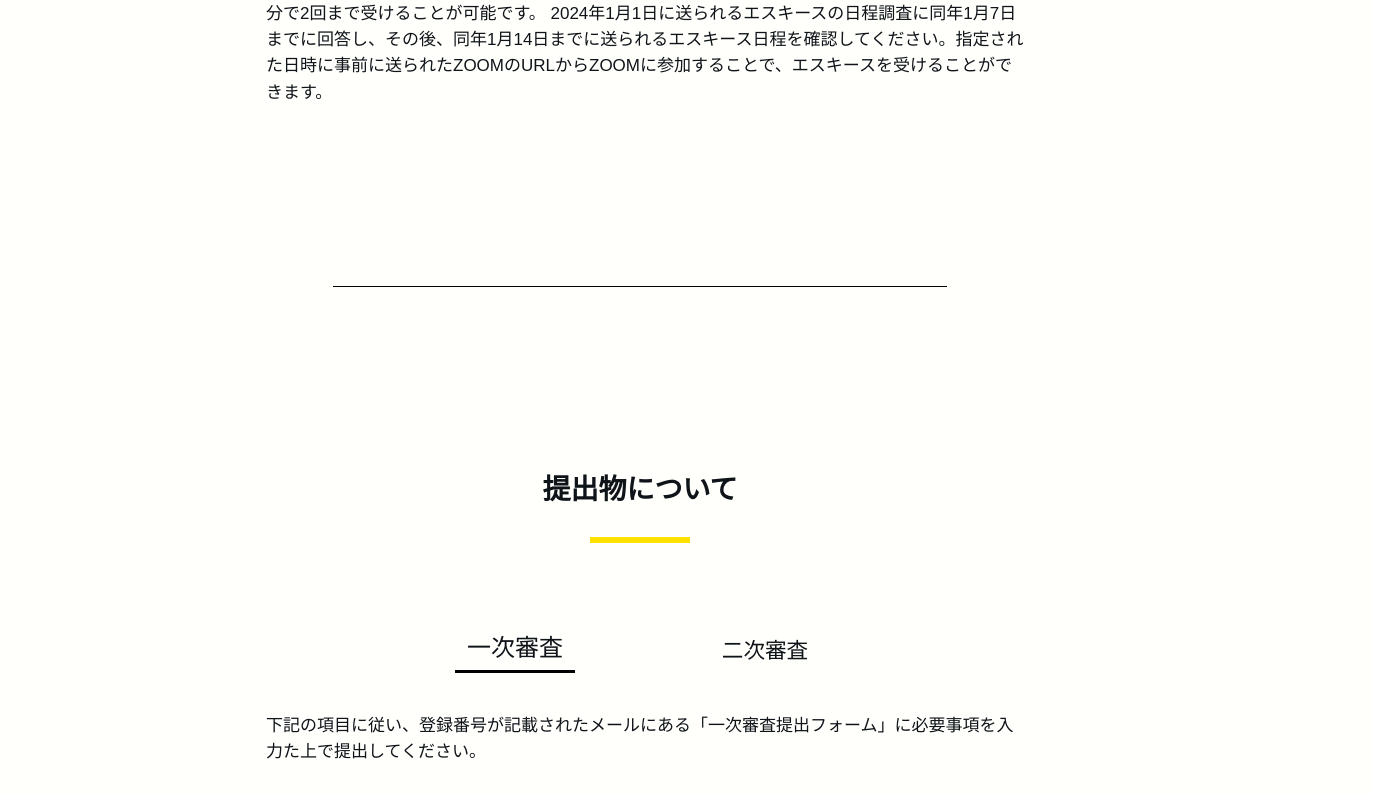
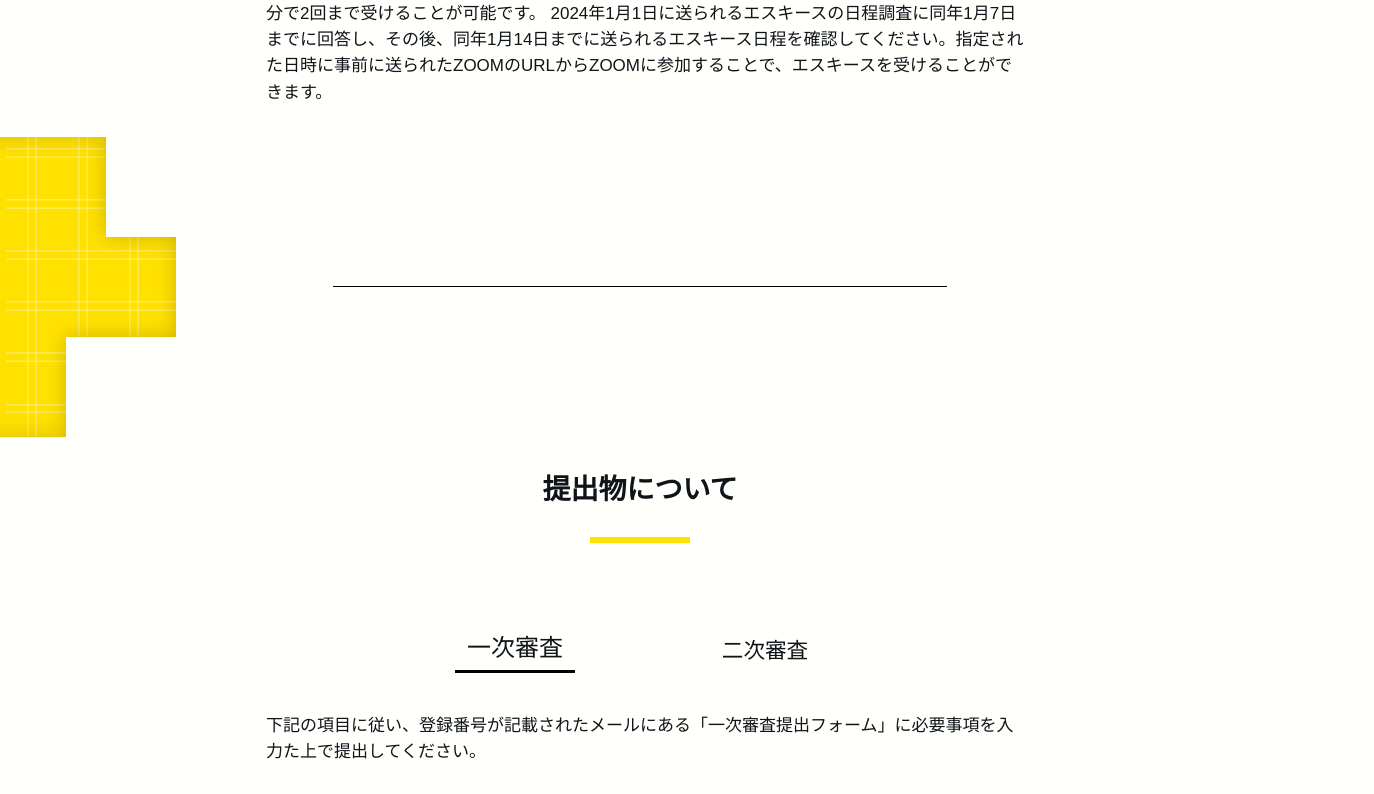
Before and after one commit to HornCake/GLsite, a Nuxt app: page / in a window 1280 px wide. Shown: the part 4280-5074 px from the top of the page, 1374 px wide, since content can reach past the window. Built offline with nearby package versions, Linux system fonts and the light colour scheme.

Commit message:
[add] Add decorations

```diff
--- /dev/null
+++ b/components/ADecoration1.vue
@@ -0,0 +1,90 @@
+<template>
+  <div class="deco1" :class="{ 'v-flip': vflip, 'h-flip': hflip }">
+    <div class="cross-line"></div>
+    <div class="boxes">
+      <div class="box box-1-1"></div>
+      <div class="box box-1-2"></div>
+      <div class="box box-1-3"></div>
+      <div class="box box-1-4"></div>
+      <div class="box box-1-5"></div>
+    </div>
+  </div>
+</template>
+
+<script setup lang="ts">
+  const props = defineProps<{
+    vflip?: boolean;
+    hflip?: boolean;
+  }>();
+</script>
+
+<style scoped lang="scss">
+  .deco1 {
+    position: absolute;
+    width: 300px;
+    height: 320px;
+    width: 100%;
+    background-color: $main;
+    clip-path: polygon(0 10px, 200px 10px, 200px 110px, 270px 110px, 270px 210px, 160px 210px, 160px 310px, 0 310px);
+    @include notpc {
+      display: none;
+    }
+    &:not(.v-flip):not(.h-flip) {
+      transform: translate(0, -340px);
+      left: min(0px, max(min(20%, 50% - 350px), 50% - 500px) - 350px);
+    }
+    &.v-flip.h-flip {
+      transform: translate(0, -340px) scale(-1, -1);
+      right: min(0px, max(min(20%, 50% - 350px), 50% - 500px) - 350px);
+    }
+    &:not(.v-flip).h-flip {
+      transform: translate(0, -340px) scale(1, -1);
+      left: min(0px, max(min(20%, 50% - 350px), 50% - 500px) - 350px);
+    }
+    &:not(.h-flip).v-flip {
+      transform: translate(0, -340px) scale(-1, 1);
+      right: min(0px, max(min(20%, 50% - 350px), 50% - 500px) - 350px);
+    }
+  }
+  .cross-line {
+    position: absolute;
+    left: 100px;
+    width: 220px;
+    height: 100%;
+    background-image: url("@/assets/images/cross_lines.svg");
+    background-repeat: repeat;
+    background-size: 4vw 4vw;
+    margin: 0;
+  }
+  .boxes {
+    width: 300px;
+    height: 320px;
+    filter: drop-shadow(0 0 10px rgba(0, 0, 0, 0.2));
+  }
+  .box {
+    background-color: $background;
+    margin-left: auto;
+    &-1 {
+      &-1 {
+        width: 300px;
+        height: 10px;
+      }
+      &-2 {
+        width: 100px;
+        height: 100px;
+      }
+      &-3 {
+        width: 30px;
+        height: 100px;
+      }
+      &-4 {
+        width: 140px;
+        height: 100px;
+      }
+      &-5 {
+        width: 300px;
+        height: 10px;
+      }
+    }
+  }
+</style>
--- /dev/null
+++ b/components/ADecoration2.vue
@@ -0,0 +1,90 @@
+<template>
+  <div class="deco2" :class="{ 'v-flip': vflip, 'h-flip': hflip }">
+    <div class="cross-line"></div>
+    <div class="boxes">
+      <div class="box box-2-1"></div>
+      <div class="box box-2-2"></div>
+      <div class="box box-2-3"></div>
+      <div class="box box-2-4"></div>
+      <div class="box box-2-5"></div>
+    </div>
+  </div>
+</template>
+
+<script setup lang="ts">
+  const props = defineProps<{
+    vflip?: boolean;
+    hflip?: boolean;
+  }>();
+</script>
+
+<style scoped lang="scss">
+  .deco2 {
+    position: absolute;
+    width: 300px;
+    height: 320px;
+    width: 100%;
+    background-color: $main;
+    clip-path: polygon(0 10px, 210px 10px, 210px 80px, 260px 80px, 260px 210px, 140px 210px, 140px 310px, 0 310px);
+    @include notpc {
+      display: none;
+    }
+    &:not(.v-flip):not(.h-flip) {
+      transform: translate(0, -330px);
+      left: min(0px, max(min(20%, 50% - 350px), 50% - 500px) - 350px);
+    }
+    &.v-flip.h-flip {
+      transform: translate(0, -330px) scale(-1, -1);
+      right: min(0px, max(min(20%, 50% - 350px), 50% - 500px) - 350px);
+    }
+    &:not(.v-flip).h-flip {
+      transform: translate(0, -330px) scale(1, -1);
+      left: min(0px, max(min(20%, 50% - 350px), 50% - 500px) - 350px);
+    }
+    &:not(.h-flip).v-flip {
+      transform: translate(0, -330px) scale(-1, 1);
+      right: min(0px, max(min(20%, 50% - 350px), 50% - 500px) - 350px);
+    }
+  }
+  .cross-line {
+    position: absolute;
+    left: 90px;
+    width: 220px;
+    height: 100%;
+    background-image: url("@/assets/images/cross_lines.svg");
+    background-repeat: repeat;
+    background-size: 4vw 4vw;
+    margin: 0;
+  }
+  .boxes {
+    width: 300px;
+    height: 320px;
+    filter: drop-shadow(0 0 10px rgba(0, 0, 0, 0.2));
+  }
+  .box {
+    background-color: $background;
+    margin-left: auto;
+    &-2 {
+      &-1 {
+        width: 300px;
+        height: 10px;
+      }
+      &-2 {
+        width: 90px;
+        height: 70px;
+      }
+      &-3 {
+        width: 40px;
+        height: 130px;
+      }
+      &-4 {
+        width: 160px;
+        height: 100px;
+      }
+      &-5 {
+        width: 300px;
+        height: 10px;
+      }
+    }
+  }
+</style>
--- a/pages/index.vue
+++ b/pages/index.vue
@@ -3,12 +3,16 @@
     <OYellowBack />
     <OTheme />
     <ORequirements />
+    <ADecoration1 />
     <OSubmissions />
     <OJudges />
+    <ADecoration2 vflip />
     <OAboutJudge />
     <OPrizes />
+    <ADecoration2 hflip />
     <OCautions />
     <OEntry />
+    <ADecoration1 vflip hflip />
     <OSocialMedia />
     <OSponsor />
   </article>
```
